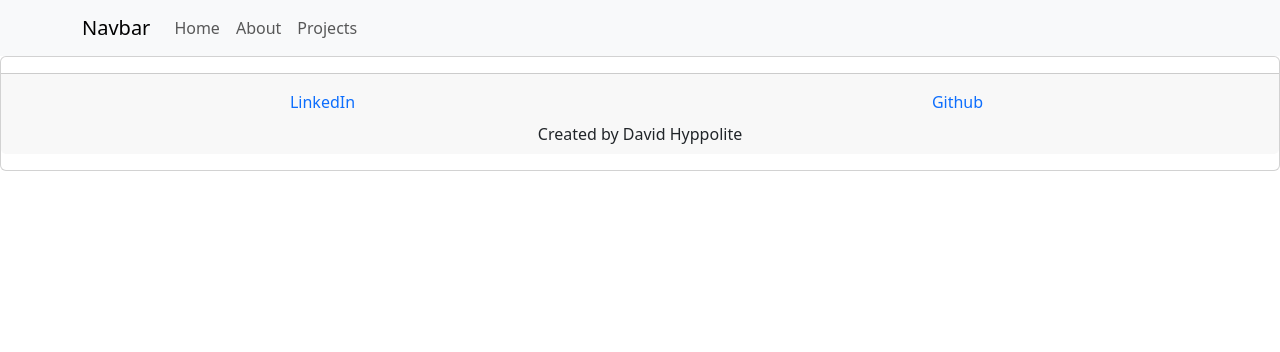
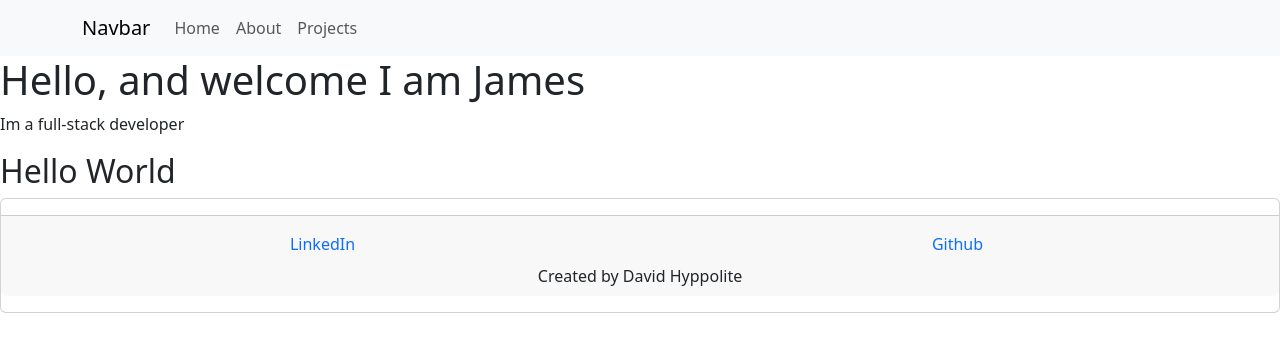
Before and after one commit to dhayv/davidhyppolite, a React (Vite) app in the folder personalproject/: page / in a window 1280 px wide. Shown: the top 352 px of the page. Built offline with nearby package versions, Linux system fonts and the light colour scheme.

Commit message:
Added lazy loady and suspense to rendering page

```diff
--- a/personalproject/src/Routes/App.tsx
+++ b/personalproject/src/Routes/App.tsx
@@ -1,23 +1,22 @@
-import React, { Component } from "react";
+import React, { lazy , Suspense, } from "react";
 import { BrowserRouter, Routes, Route } from "react-router-dom";
 import  Menu from "../Component/Navbar"
 import Footer from "../Component/Foot";
 
-
+const Home = lazy(() => import("../Component/Home"));
 
 const App: React.FC = () => {
 
     return (
         <BrowserRouter>
-        <Menu/>
-        <Routes>
-            <Route path="/"/>
-            <Route/>
-        </Routes>
-        <Footer/>
+            <Menu/>
+            <Suspense fallback={<div>Loading...</div>}>
+                <Routes >
+                    <Route path="/" element={<Home />}/>
+                </Routes>
+            </Suspense>
 
-
-
+            <Footer/>
         </BrowserRouter>
     );
 };
```
